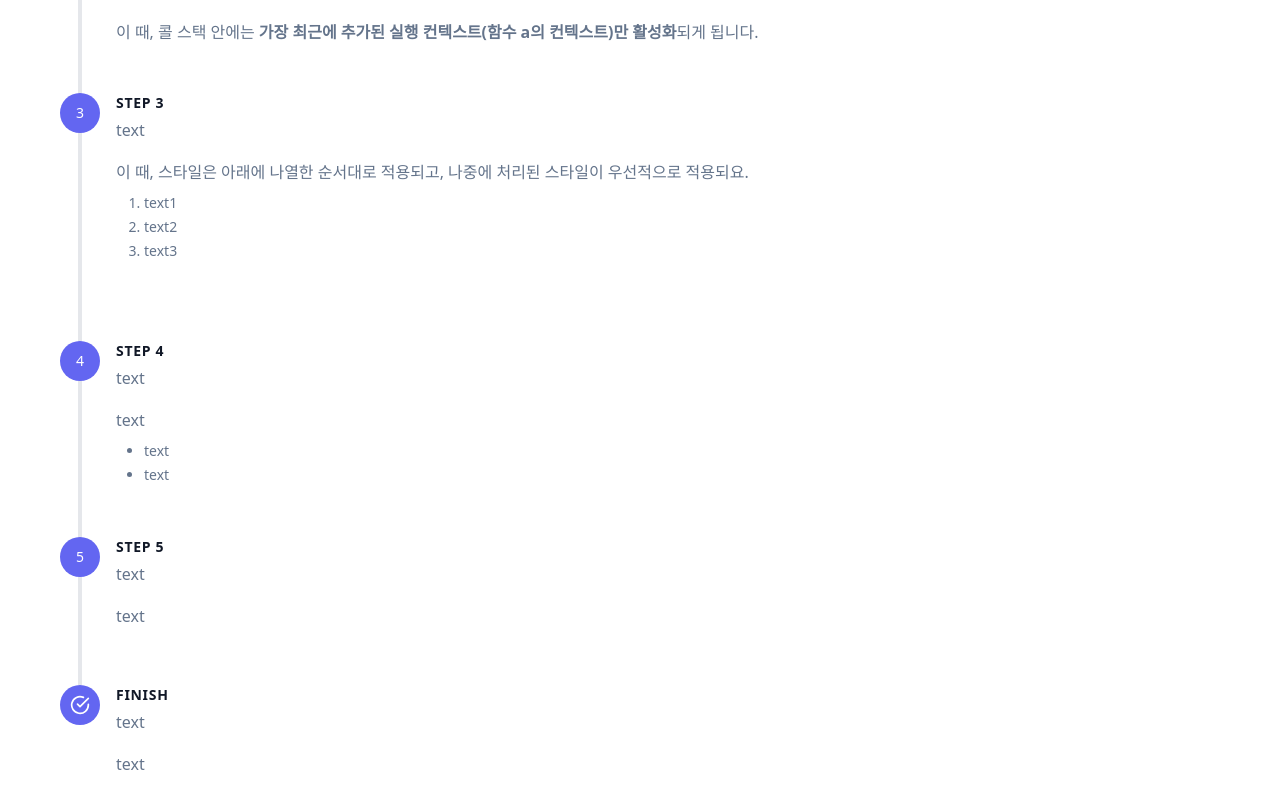
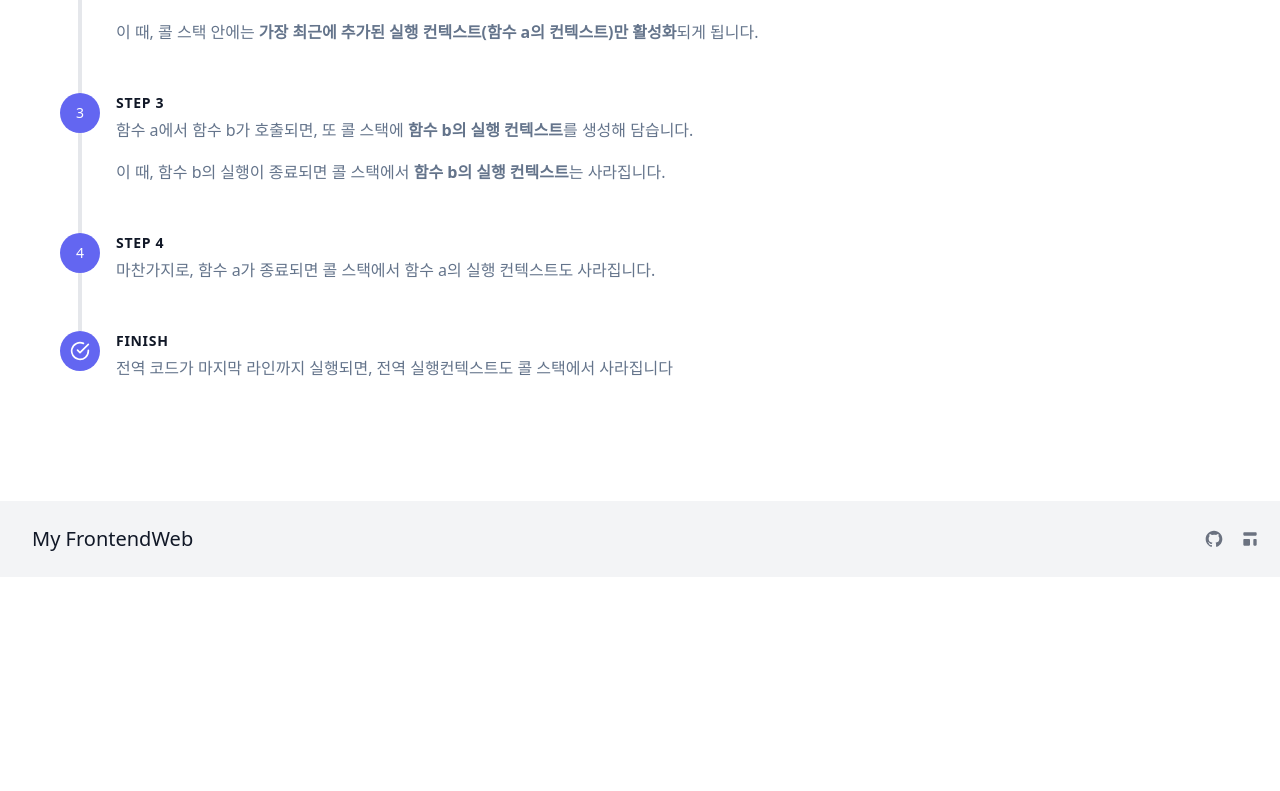
Before and after one commit to Lee-Sang-Beom/nextjs_and_notion, a Next.js app: page /web_basic/executionContext in a window 1280 px wide. Shown: the part 1809-2600 px from the top of the page. After the commit the page ends 2386 px from the top, so only its background shows below. Built offline with nearby package versions, Linux system fonts and the light colour scheme.

Commit message:
completed js_and_callstack step contnet :  in executioncontext page

```diff
--- a/pages/web_basic/executionContext.tsx
+++ b/pages/web_basic/executionContext.tsx
@@ -167,18 +167,15 @@ export default function Dom() {
                                             STEP 3
                                         </h2>
                                         <p className="leading-relaxed mb-4">
-                                            {`text`}
+                                            {`함수 a에서 함수 b가 호출되면, 또 콜 스택에 `}
+                                            <strong>함수 b의 실행 컨텍스트</strong>
+                                            {`를 생성해 담습니다.`}
                                         </p>
-                                        <p className="leading-relaxed mb-2">
-                                            {`이 때, 스타일은 아래에 나열한 순서대로 적용되고, 나중에 처리된 스타일이 우선적으로 적용되요.`}
+                                        <p className="leading-relaxed">
+                                            {`이 때, 함수 b의 실행이 종료되면 콜 스택에서 `}
+                                            <strong>함수 b의 실행 컨텍스트</strong>
+                                            {`는 사라집니다.`}
                                         </p>
-                                        <div className="leading-relaxed text-base mb-8">
-                                            <ul className="list-disc ml-7 text-sm text-slate-500 dark:text-slate-300 ">
-                                                <li className="mb-1 text-left list-decimal">{`text1`}</li>
-                                                <li className="mb-1 text-left list-decimal">{`text2`}</li>
-                                                <li className="mb-1 text-left list-decimal">{`text3`}</li>
-                                            </ul>
-                                        </div>
                                     </div>
                                 </div>
                                 {/* 과정 4 */}
@@ -188,39 +185,14 @@ export default function Dom() {
                                         <h2 className="font-bold title-font text-sm text-gray-900 mb-1 tracking-wider">
                                             STEP 4
                                         </h2>
-                                        <p className="leading-relaxed mb-4">
-                                            {`text`}
-                                        </p>
-                                        <p className="leading-relaxed mb-2">
-                                            {`text`}
-                                        </p>
-                                        <div className="leading-relaxed text-base">
-                                            <ul className="list-disc ml-7 text-sm text-slate-500 dark:text-slate-300 ">
-                                                <li className="mb-1 text-left">{`text`}</li>
-                                                <li className="mb-1 text-left">{`text`}</li>
-                                            </ul>
-                                        </div>
-                                    </div>
-                                </div>
-                                {/* 과정 5 */}
-                                <div className="flex relative pb-12">
-                                    {returnStepLogo(5)}
-                                    <div className="flex-grow pl-4">
-                                        <h2 className="font-bold title-font text-sm text-gray-900 mb-1 tracking-wider">
-                                            STEP 5
-                                        </h2>
-                                        <p className="leading-relaxed mb-4">
-                                            {`text`}
-                                        </p>
-                                        <p className="leading-relaxed mb-2">
-                                            {`text`}
+                                        <p className="leading-relaxed">
+                                            {`마찬가지로, 함수 a가 종료되면 콜 스택에서 함수 a의 실행 컨텍스트도 사라집니다.`}
                                         </p>
                                     </div>
                                 </div>
 
-                                {/* 과정 6 */}
+                                {/* 과정 5 */}
                                 <div className="flex relative">
-
                                     <div
                                         className="flex-shrink-0 w-10 h-10 rounded-full inline-flex items-center
                  justify-center bg-indigo-500 text-white relative title-font font-medium text-sm"
@@ -234,13 +206,8 @@ export default function Dom() {
                                         <h2 className="font-bold title-font text-sm text-gray-900 mb-1 tracking-wider">
                                             {`FINISH`}
                                         </h2>
-                                        <p className="leading-relaxed mb-4">
-                                            {`text`}
-                                        </p>
-
-                                        <p className="leading-relaxed">
-                                            {`text`}
-
+                                        <p className="leading-relaxed ">
+                                            {`전역 코드가 마지막 라인까지 실행되면, 전역 실행컨텍스트도 콜 스택에서 사라집니다`}
                                         </p>
                                     </div>
                                 </div>
```
